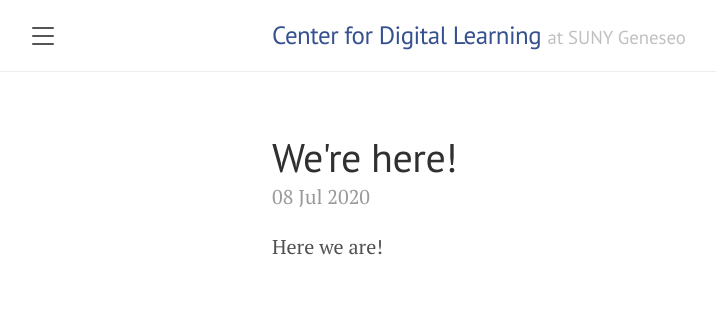
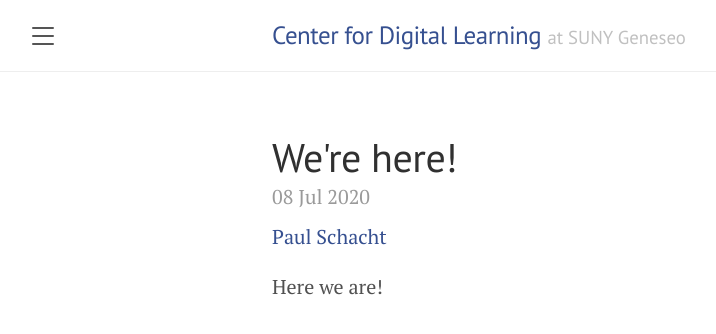
Before and after one commit to cdl-geneseo/cdl-geneseo.github.io, a Jekyll site: the page built from _posts/2020-07-08-we-are-here.md, in a window 1280 px wide. Shown: the top 334 px of the page, without its empty margins (8-724 px from the left). Built offline with Jekyll 4.4.1, drawn with Linux system fonts in a browser that asks for light colours.

Commit message:
add authors

```diff
--- /dev/null
+++ b/_data/people.yml
@@ -0,0 +1,6 @@
+paul:
+  name: Paul Schacht
+  github: whatthedickens
+amanda:
+  name: Amanda Wentworth
+  github: ajeannette
--- a/_layouts/post.html
+++ b/_layouts/post.html
@@ -5,6 +5,11 @@ layout: default
 <div class="post">
   <h1 class="post-title">{{ page.title }}</h1>
   <span class="post-date">{{ page.date | date_to_string }}</span>
+  {% assign author = site.data.people[page.author] %}
+<span class="post-date"><a rel="author"
+  href="https://github.com/{{ author.github }}"
+  title="{{ author.name }}">
+    {{ author.name }}</a></span>
   {{ content }}
 </div>
 
--- a/_posts/2020-07-08-we-are-here.md
+++ b/_posts/2020-07-08-we-are-here.md
@@ -1,6 +1,7 @@
 ---
 layout: post
 title: We're here!
+author: paul
 ---
 
 Here we are!
--- a/index.html
+++ b/index.html
@@ -11,8 +11,6 @@ title: Home
         {{ post.title }}
       </a>
     </h1>
-
-    <span class="post-date">{{ post.date | date_to_string }}</span>
 
     {{ post.content }}
   </div>
```
